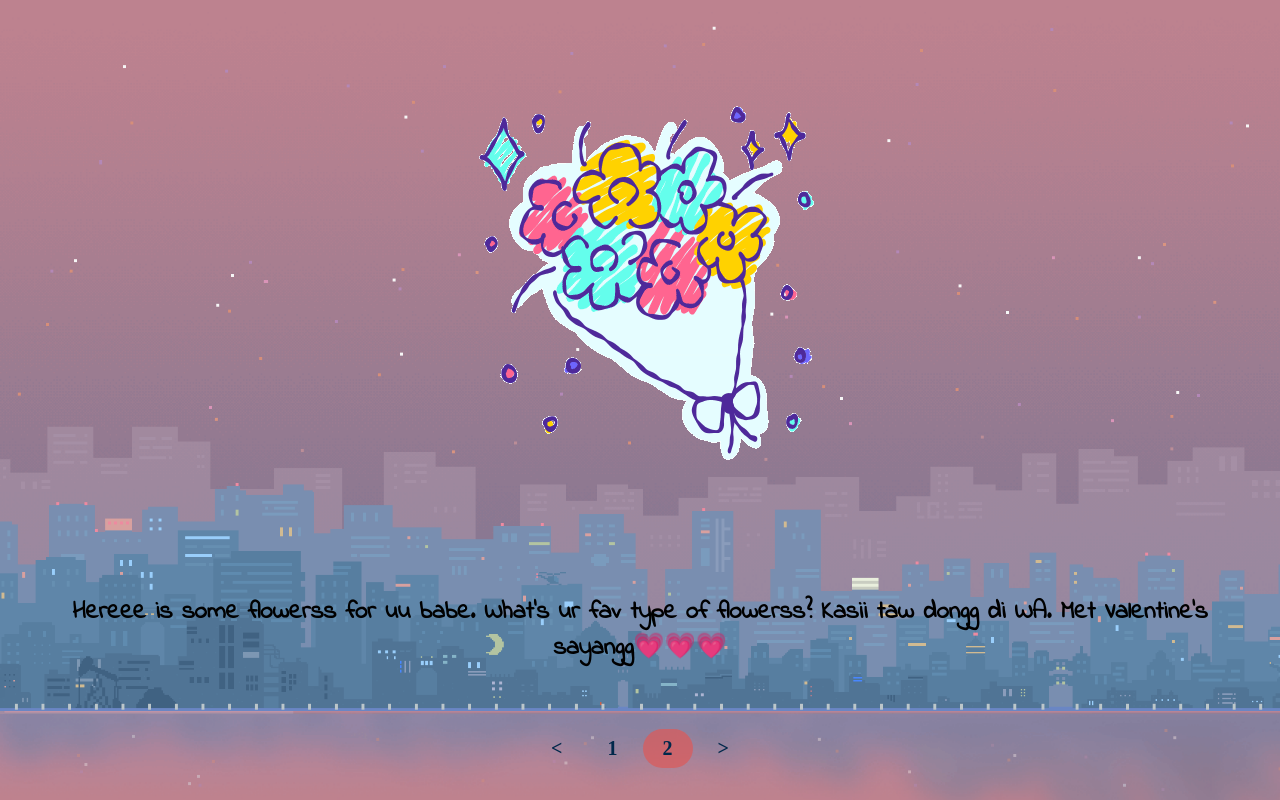
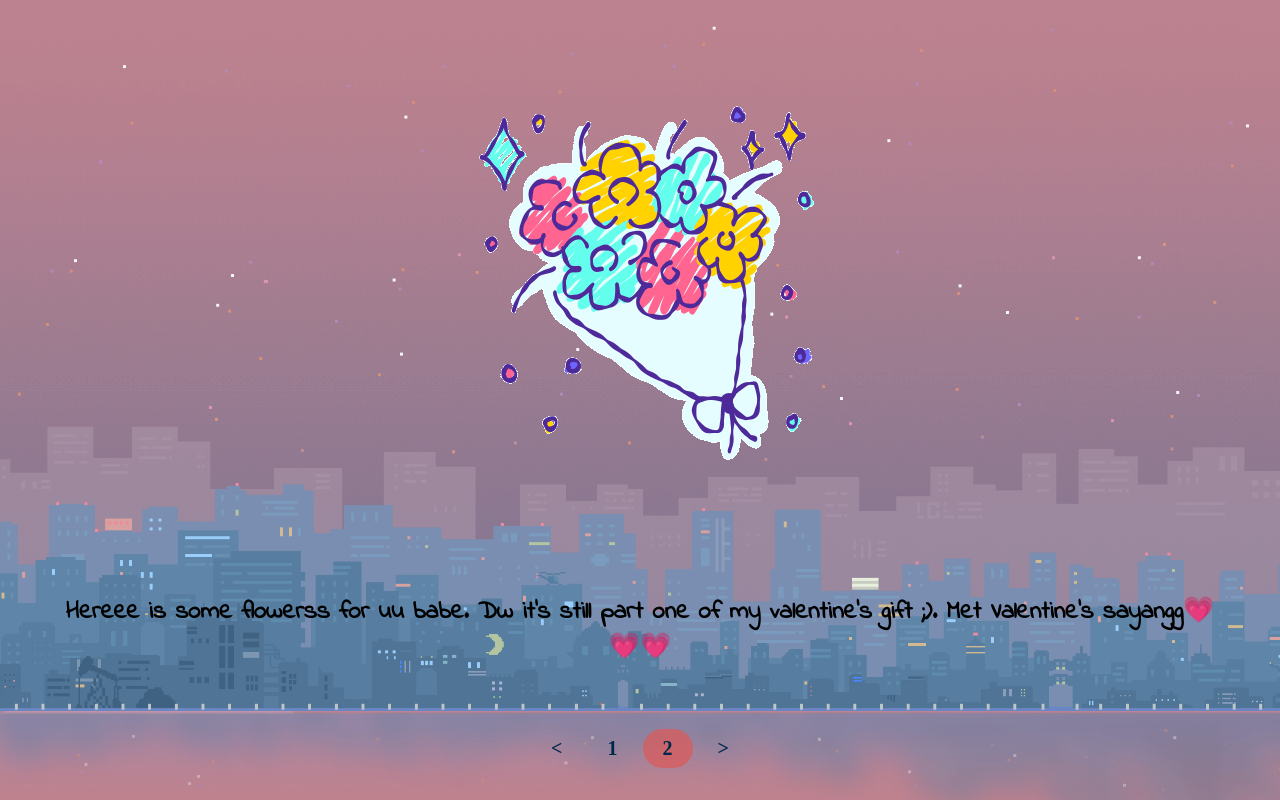
Before and after one commit to vinadsa/repo, a plain HTML site: page page2.html in a window 1280 px wide. Drawn offline with Linux system fonts and the light colour scheme; a web font is replaced by a local one.

Commit message:
Update page2.html

```diff
--- a/page2.html
+++ b/page2.html
@@ -17,7 +17,7 @@
     <div class="image">
         <img src="bouquet2.gif" alt="A flower for you">
     </div>
-    <p>Hereee is some flowerss for uu babe. What's ur fav type of flowerss? Kasii taw dongg di WA. Met Valentine's sayangg&#128151&#128151&#128151</p>
+    <p>Hereee is some flowerss for uu babe. Dw it's still part one of my valentine's gift ;). Met Valentine's sayangg&#128151&#128151&#128151</p>
     <div class="pages">
         <a href="index.html"><</a>
         <a href="index.html">1</a>
```
